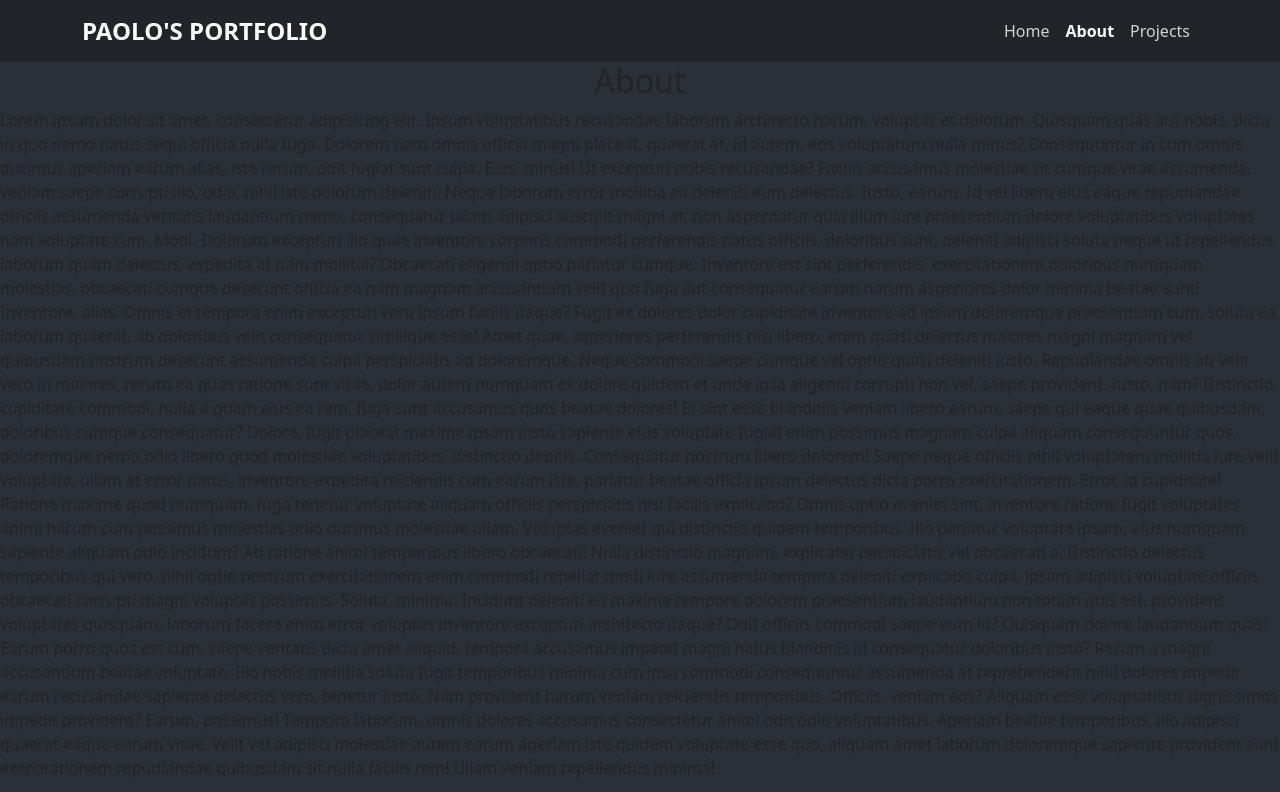
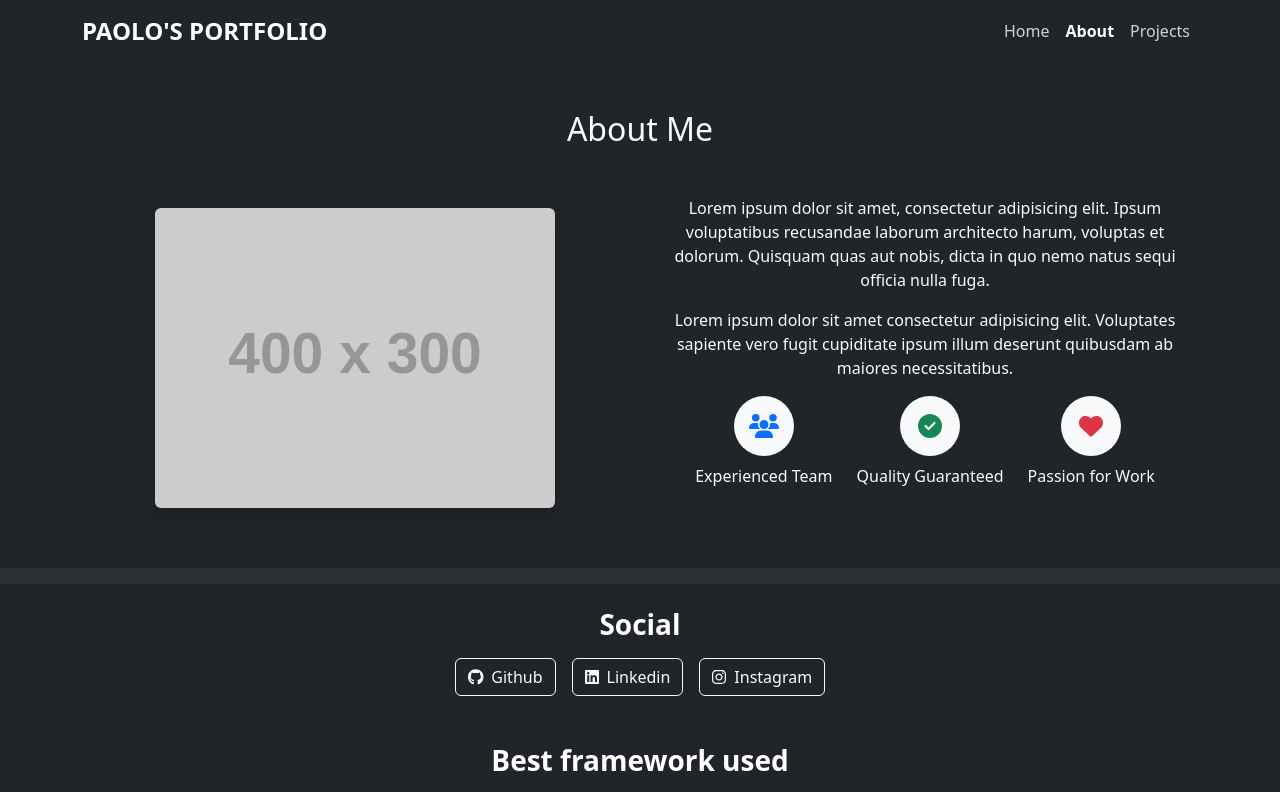
Before and after one commit to orazi-paolo/vite-boolfolio, a Vue app: page /about in a window 1280 px wide. Shown: the top 792 px of the page. Built offline with nearby package versions, Linux system fonts and the light colour scheme.

Commit message:
added about app and home app

```diff
--- a/src/App.vue
+++ b/src/App.vue
@@ -2,11 +2,6 @@
 import AppFooter from './components/AppFooter.vue';
 import AppHeader from './components/AppHeader.vue';
 export default {
-  data() {
-    return {
-
-    }
-  },
   components: {
     AppFooter,
     AppHeader
@@ -15,11 +10,13 @@ export default {
 </script>
 
 <template>
-  <AppHeader />
-  <main class="mb-3">
-    <RouterView />
-  </main>
-  <AppFooter />
+  <div class="d-flex flex-column min-vh-100">
+    <AppHeader />
+    <main class="d-flex justify-content-center align-items-center flex-grow-1 mb-3">
+      <RouterView />
+    </main>
+    <AppFooter />
+  </div>
 </template>
 
 <style lang="scss">
--- a/src/components/projects/ProjectShow.vue
+++ b/src/components/projects/ProjectShow.vue
@@ -15,7 +15,6 @@ export default {
                     this.singleProject = response.data.results;
                 })
                 .catch(function (error) {
-                    // handle error
                     console.log(error);
                 })
         }
@@ -27,6 +26,7 @@ export default {
 </script>
 
 <template>
+    <div class="container">
         <div class="card shadow-sm border-0 text-white bg-dark mb-3">
             <div class="card-header text-center fw-bold bg-secondary">
                 {{ singleProject.id }} -- {{ singleProject.name }}
@@ -35,4 +35,6 @@ export default {
                 <p class="card-text text-center">{{ singleProject.description }}</p>
             </div>
         </div>
+
+    </div>
 </template>
--- a/src/pages/AppAbout.vue
+++ b/src/pages/AppAbout.vue
@@ -2,72 +2,63 @@
 
 export default {
     name: 'AppAbout',
-    data() {
-        return {
-        }
-    },
 }
 </script>
 
 <template>
-    <h2 class="text-center">
-        About
-    </h2>
-    <p>
-        Lorem ipsum dolor sit amet, consectetur adipisicing elit. Ipsum voluptatibus recusandae laborum architecto
-        harum, voluptas et dolorum. Quisquam quas aut nobis, dicta in quo nemo natus sequi officia nulla fuga.
-        Dolorem nam omnis officia magni placeat, quaerat at, id autem, eos voluptatum nulla minus? Consequuntur in cum
-        omnis ducimus aperiam earum alias, iste rerum, odit fugiat sunt culpa. Eius, minus!
-        Ut excepturi nobis recusandae? Facilis accusamus molestiae sit cumque vitae assumenda, veniam saepe corrupti
-        illo, odio, nihil iste dolorum deleniti. Neque laborum error mollitia ea deleniti eum delectus. Iusto, earum.
-        Id vel libero eius eaque repudiandae officiis assumenda veritatis laudantium nemo, consequatur ullam adipisci
-        suscipit magni at, non aspernatur quia illum iure praesentium dolore voluptatibus voluptates nam voluptate cum.
-        Modi.
-        Dolorum excepturi illo quae inventore corporis commodi perferendis natus officiis, doloribus sunt, deleniti
-        adipisci soluta neque ut repellendus laborum quam delectus, expedita at nam mollitia? Obcaecati eligendi optio
-        pariatur cumque.
-        Inventore est sint perferendis, exercitationem doloribus numquam molestias, obcaecati cumque deserunt officia ea
-        nam magnam accusantium velit quo fuga aut consequatur earum harum asperiores dolor minima beatae sunt!
-        Inventore, alias.
-        Omnis et tempora enim excepturi vero ipsum facilis itaque? Fugit ex dolores dolor cupiditate inventore ad ipsum
-        doloremque praesentium cum, soluta ea laborum quaerat, ab doloribus velit consequatur similique esse!
-        Amet quae, asperiores perferendis nisi libero, enim quasi delectus maiores magni magnam vel quibusdam nostrum
-        deserunt assumenda culpa perspiciatis ad doloremque. Neque commodi saepe cumque vel optio quasi deleniti iusto.
-        Repudiandae omnis ab velit vero in maiores, rerum ea quas ratione sunt vitae, dolor autem numquam ex dolore
-        quidem et unde ipsa eligendi corrupti non vel, saepe provident. Iusto, nam?
-        Distinctio cupiditate commodi, nulla a quam eius ea rem, fuga sunt accusamus quos beatae dolores! Et sint esse
-        blanditiis veniam libero earum, saepe qui eaque quae quibusdam, doloribus cumque consequatur?
-        Dolore, fugit placeat maxime ipsam iusto sapiente eius voluptate fugiat enim possimus magnam culpa aliquam
-        consequuntur quos, doloremque nemo odio libero quod molestiae voluptatibus, distinctio debitis. Consequatur
-        nostrum libero dolorem!
-        Saepe neque officiis nihil voluptatem mollitia iure velit voluptate, ullam et error natus, inventore expedita
-        reiciendis cum earum iste, pariatur beatae officia ipsum delectus dicta porro exercitationem. Error, id
-        cupiditate!
-        Ratione maxime quod numquam, fuga tenetur voluptate aliquam officiis perspiciatis nisi facilis explicabo? Omnis
-        optio eveniet sint, inventore ratione fugit voluptates animi harum cum possimus molestias odio ducimus molestiae
-        ullam.
-        Voluptas eveniet qui distinctio quidem temporibus. Illo pariatur voluptate ipsam, eius numquam sapiente aliquam
-        odio incidunt? Ab ratione animi temporibus libero obcaecati! Nulla distinctio magnam, explicabo perspiciatis vel
-        obcaecati a.
-        Distinctio delectus temporibus qui vero, nihil optio nostrum exercitationem enim commodi repellat modi iure
-        assumenda tempora deleniti explicabo culpa, ipsam adipisci voluptate officiis obcaecati corrupti magni voluptas
-        possimus. Soluta, minima.
-        Incidunt deleniti ea maxime tempore dolorem praesentium laudantium non totam quis est, provident voluptates
-        quisquam, laborum facere enim error voluptas inventore excepturi architecto itaque? Odit officiis commodi saepe
-        eum id?
-        Quisquam dolore laudantium quas! Earum porro quos est cum, saepe veritatis dicta amet aliquid, tempora accusamus
-        impedit magni natus blanditiis id consequatur doloribus iusto? Rerum a magni accusantium beatae voluptate.
-        Illo nobis mollitia soluta fugit temporibus minima cum ipsa commodi consequuntur assumenda at reprehenderit
-        nihil dolores impedit earum recusandae sapiente delectus vero, tenetur iusto. Nam provident harum veniam
-        reiciendis temporibus.
-        Officiis, veniam eos? Aliquam esse voluptatibus dignissimos impedit provident? Earum, possimus! Tempora laborum,
-        omnis dolores accusamus consectetur animi odit odio voluptatibus. Aperiam beatae temporibus, illo adipisci
-        quaerat eaque earum vitae.
-        Velit vel adipisci molestiae autem earum aperiam iste quidem voluptate esse quo, aliquam amet laborum doloremque
-        sapiente provident sunt exercitationem repudiandae quibusdam sit nulla facilis rem! Ullam veniam repellendus
-        minima!
-    </p>
-
+    <main class="about-section container-fluid py-5 bg-dark text-light">
+        <div class="container text-center">
+            <h2 class="mb-5">About Me</h2>
+            <div class="row align-items-center">
+                <div class="col-md-6 text-center mb-4 mb-md-0">
+                    <img src="https://via.placeholder.com/400x300" alt="About Us Image"
+                        class="img-fluid rounded shadow" />
+                </div>
+                <div class="col-md-6">
+                    <p>
+                        Lorem ipsum dolor sit amet, consectetur adipisicing elit. Ipsum voluptatibus recusandae laborum
+                        architecto
+                        harum, voluptas et dolorum. Quisquam quas aut nobis, dicta in quo nemo natus sequi officia nulla
+                        fuga.
+                    </p>
+                    <p>
+                        Lorem ipsum dolor sit amet consectetur adipisicing elit. Voluptates sapiente vero fugit
+                        cupiditate ipsum illum
+                        deserunt quibusdam ab maiores necessitatibus.
+                    </p>
+                    <div class="d-flex flex-wrap justify-content-center">
+                        <div class="me-4 mb-3 text-center d-flex align-items-center justify-content-center flex-column">
+                            <div
+                                class="icon-wrapper bg-light text-primary rounded-circle d-flex justify-content-center align-items-center mb-2">
+                                <i class="fa fa-users"></i>
+                            </div>
+                            <p>Experienced Team</p>
+                        </div>
+                        <div class="me-4 mb-3 text-center d-flex align-items-center justify-content-center flex-column">
+                            <div
+                                class="icon-wrapper bg-light text-success rounded-circle d-flex justify-content-center align-items-center mb-2">
+                                <i class="fa fa-check-circle"></i>
+                            </div>
+                            <p>Quality Guaranteed</p>
+                        </div>
+                        <div class="mb-3 text-center d-flex align-items-center justify-content-center flex-column">
+                            <div
+                                class="icon-wrapper bg-light text-danger rounded-circle d-flex justify-content-center align-items-center mb-2">
+                                <i class="fa fa-heart"></i>
+                            </div>
+                            <p>Passion for Work</p>
+                        </div>
+                    </div>
+                </div>
+            </div>
+        </div>
+    </main>
 </template>
 
-<style scoped></style>
+<style scoped>
+.icon-wrapper {
+    width: 60px;
+    height: 60px;
+    font-size: 24px;
+}
+</style>
```
Also changed, not shown: src/pages/AppHome.vue (+72 -9 lines). Lines whose indentation alone changed are shown as unchanged.
